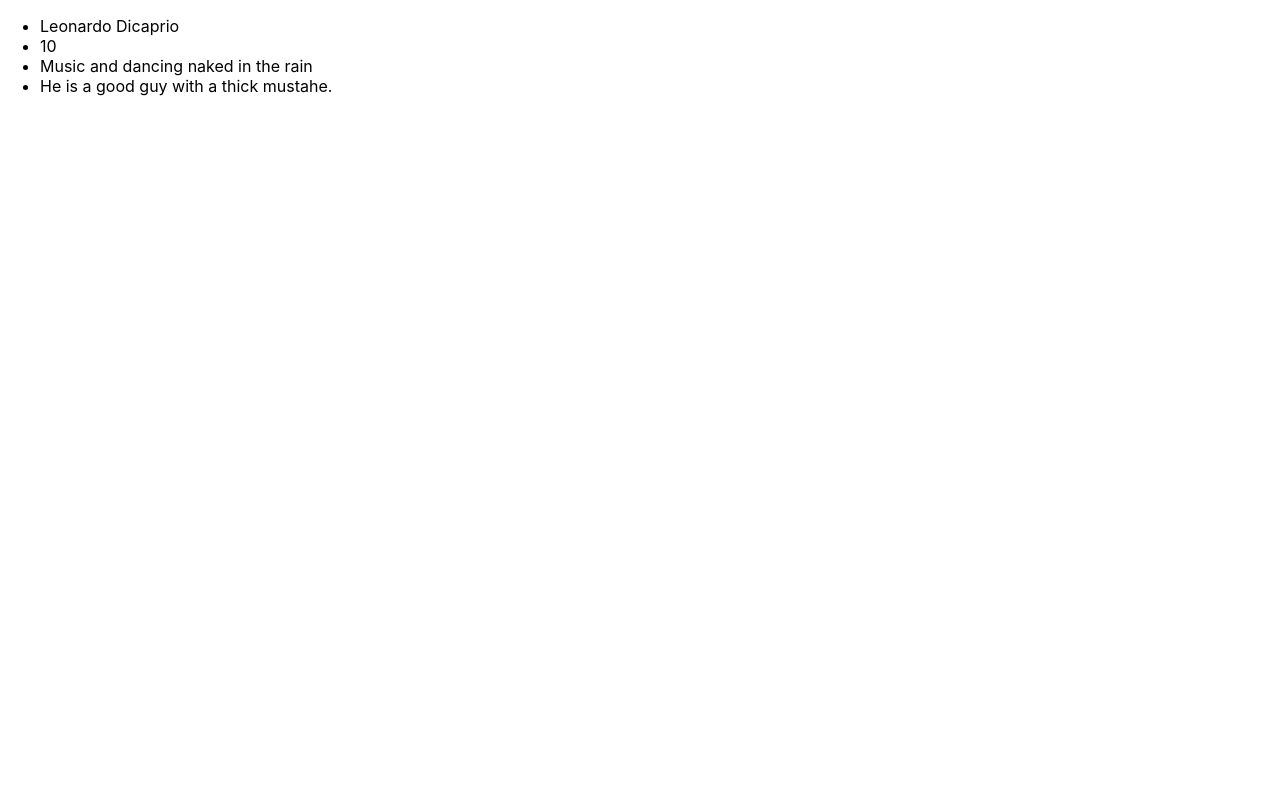
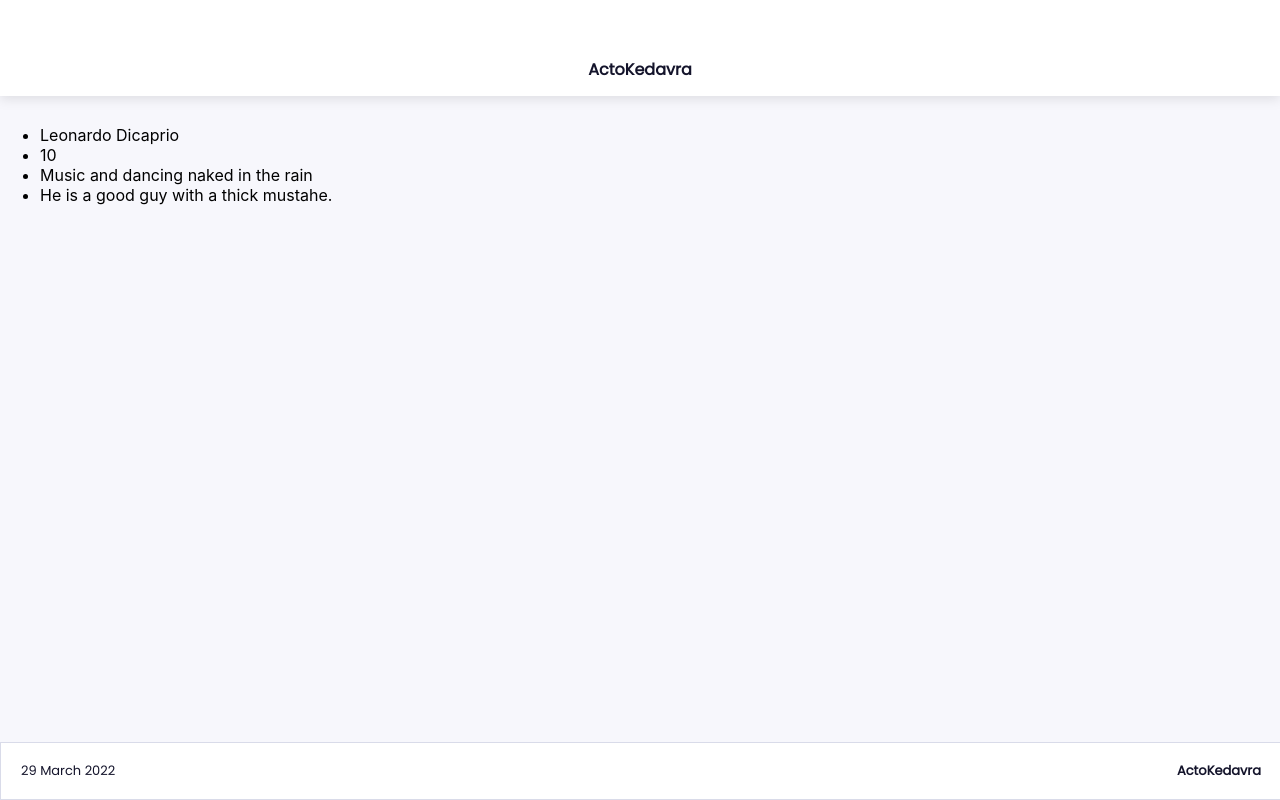
Before and after one commit to remusiesan/ActoKedavra, a React (Create React App) app: page / in a window 1280 px wide. Built offline with nearby package versions, Linux system fonts and the light colour scheme.

Commit message:
Header & Footer

```diff
--- a/package.json
+++ b/package.json
@@ -3,6 +3,7 @@
   "version": "0.1.0",
   "private": true,
   "dependencies": {
+    "@fontsource/poppins": "^4.5.5",
     "@testing-library/jest-dom": "^5.16.3",
     "@testing-library/react": "^12.1.4",
     "@testing-library/user-event": "^13.5.0",
--- a/src/App.js
+++ b/src/App.js
@@ -1,18 +1,23 @@
 import React from "react";
+import "@fontsource/poppins";
 
+import Header from "./components/Header";
 import Actor from "./components/Actor";
+import Footer from "./components/Footer";
 
 function App() {
   const actor = {
     name: 'Leonardo Dicaprio',
-    score: '10',
+    score: 10,
     hobbies: 'Music and dancing naked in the rain',
     description: 'He is a good guy with a thick mustahe.'
   }
 
   return (
     <div className="App">
+      <Header />
       <Actor actor={typeof actor === 'object' ? actor : {}} />
+      <Footer />
     </div>
   );
 }
--- a/src/components/Actor.js
+++ b/src/components/Actor.js
@@ -1,13 +1,16 @@
-import React, {useState} from "react";
+import React from "react";
 import PropTypes from 'prop-types';
+import classes from './Actor.module.css';
 
 const Actor = (props) => {
     return (
-        <ul>
-            {Object.entries(props.actor).map(([key, val]) =>
-                <li key={key}>{val}</li>
-            )}
-        </ul>
+        <div className={classes.actor}>
+            <ul>
+                {Object.entries(props.actor).map(([key, val]) =>
+                    <li key={key}>{val}</li>
+                )}
+            </ul>
+        </div>
     )
 }
 Actor.propTypes = {
--- /dev/null
+++ b/src/components/Actor.module.css
@@ -0,0 +1,4 @@
+.actor{
+    margin-top: 125px;
+    margin-bottom: 100px;
+}
--- /dev/null
+++ b/src/components/Footer.js
@@ -0,0 +1,17 @@
+import React from "react";
+import classes from './Footer.module.css';
+
+const Footer = () => {
+    const current = new Date();
+    var  months = ["January", "February", "March", "April", "May", "June", "July", "August", "September", "October", "November", "December"];
+    var monthName = months[current.getMonth()];
+    const date = `${current.getDate()} ${monthName} ${current.getFullYear()}`;
+    return(
+        <footer className={classes.footer}>
+            <div className={classes.footer_date}>{date}</div>
+            <div className={classes.footer_logo}>ActoKedavra</div>
+        </footer>
+    )
+}
+
+export default Footer;
--- /dev/null
+++ b/src/components/Footer.module.css
@@ -0,0 +1,44 @@
+.footer{
+    position: fixed;
+    width: auto;
+    min-width: 100%;
+    height: 56px;
+    left: 0px;
+    bottom: 0px;
+    border: 1px solid #D9DBE9;
+    flex: none;
+    order: 2;
+    flex-grow: 0;
+    background: #FFFFFF;
+}
+
+.footer_date{
+    position: absolute;
+    float: left;
+    display: inherit;
+    width: auto;
+    height: 16px;
+    left: 20px;
+    top: 20px;
+    font-family: 'Poppins';
+    font-style: normal;
+    font-weight: 500;
+    font-size: 13px;
+    line-height: 120%;
+    color: #14142B;
+}
+
+.footer_logo{
+    position: relative;
+    margin-right: 20px;
+    width: auto;
+    height: 16px;
+    float: right;
+    top: 20px;
+    font-family: 'Poppins';
+    font-style: normal;
+    font-weight: 700;
+    font-size: 13px;
+    line-height: 120%;
+    color: #14142B;
+}
--- /dev/null
+++ b/src/components/Header.js
@@ -0,0 +1,12 @@
+import React from "react";
+import classes from './Header.module.css';
+
+const Header = () => {
+    return(
+        <header className={classes.header}>
+            <span className={classes.header_logo}>ActoKedavra</span>
+        </header>
+    )
+}
+
+export default Header;
--- /dev/null
+++ b/src/components/Header.module.css
@@ -0,0 +1,25 @@
+.header{
+    position: fixed;
+    height: 96px;
+    left: 0%;
+    right: 0%;
+    top: 0%;
+    bottom: 0%;
+    background: #FFFFFF;
+    filter: drop-shadow(0px 3px 6px rgba(0, 0, 0, 0.1));
+}
+
+.header_logo{
+    position: absolute;
+    left: 35.47%;
+    right: 35.47%;
+    top: 62.5%;
+    bottom: 17.71%;
+    text-align: center;
+    font-family: 'Poppins';
+    font-style: normal;
+    font-weight: 700;
+    font-size: 16px;
+    line-height: 120%;
+    color: #14142B;
+}
--- a/src/index.css
+++ b/src/index.css
@@ -1,3 +1,10 @@
+html, body {
+  min-height: 100%;
+  min-width: 100%;
+  position: absolute;
+  background: #F7F7FC;
+}
+
 body {
   margin: 0;
   font-family: -apple-system, BlinkMacSystemFont, 'Segoe UI', 'Roboto', 'Oxygen',
```
Also changed, not shown: 1 other file (tests, documents, lock files or other folders).
